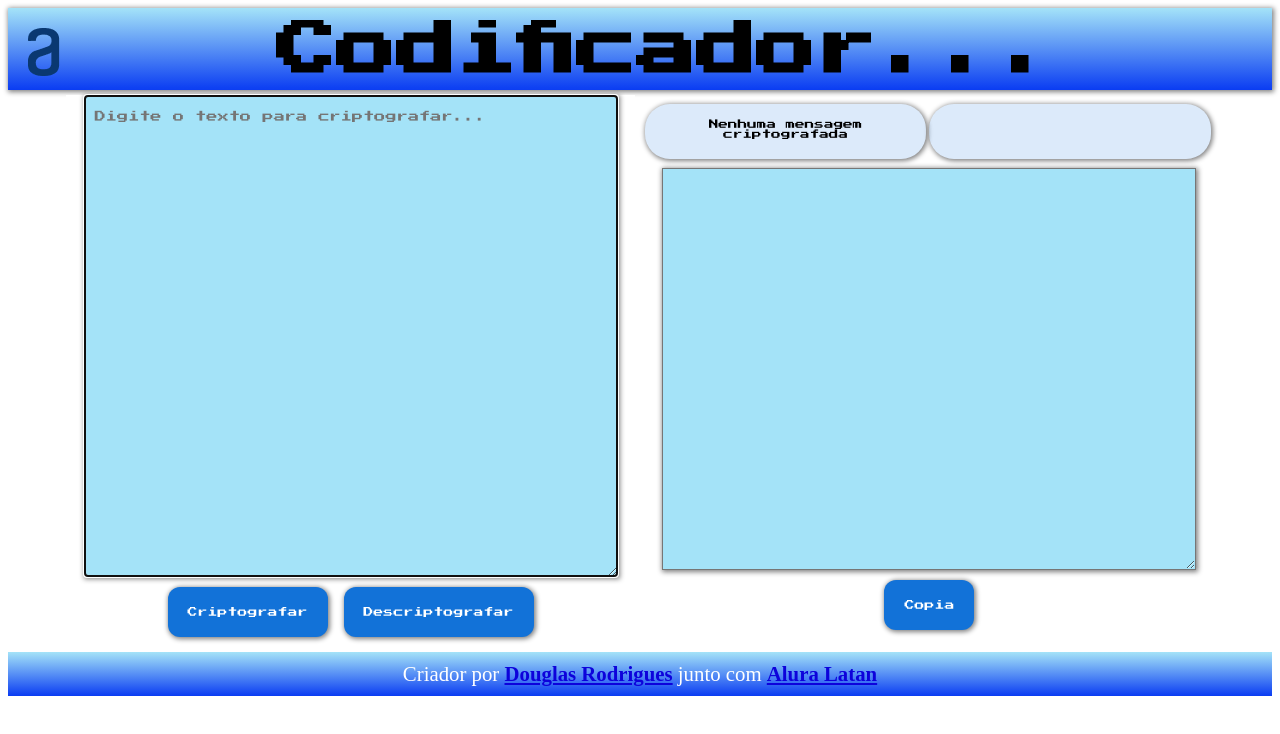
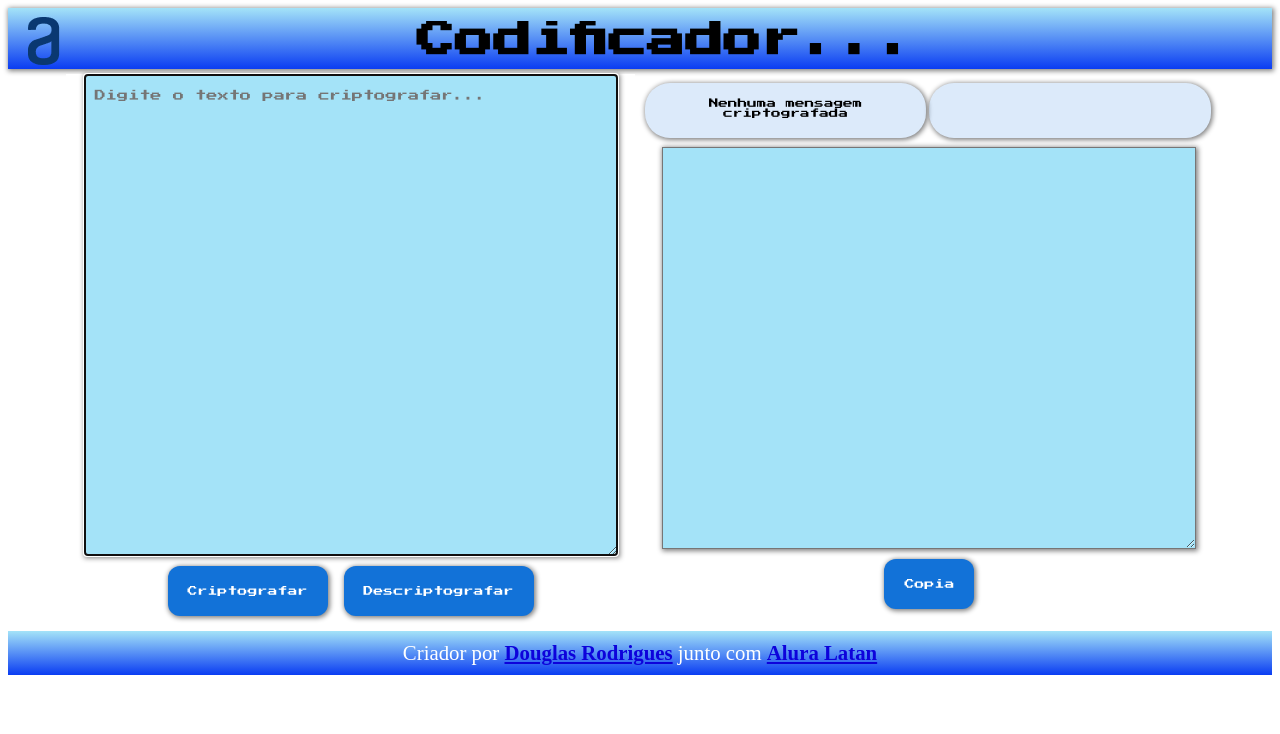
Before and after one commit to DevDouglasConectado/Challenge-Oracle-One-Desafio1, a plain HTML site: page index.html in a window 1280 px wide. Drawn offline with Linux system fonts and the light colour scheme.

Commit message:
reparo no titulo

```diff
--- a/style.css
+++ b/style.css
@@ -58,7 +58,7 @@ header img{
     overflow: hidden;
     text-align: center;
     width: 70%;
-    font-size: min(60px,5vw) ;
+    font-size: min(60px,3vw) ;
 }
 
 header h1{
```
